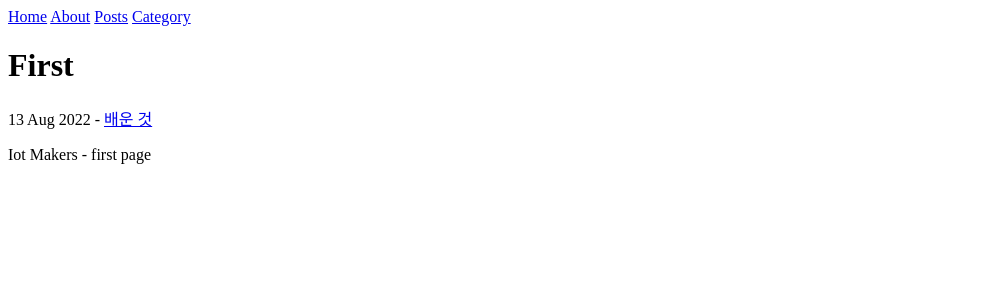
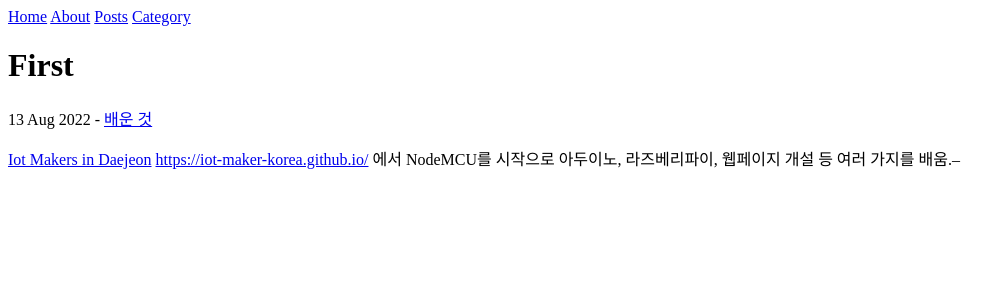
Before and after one commit to imaaan-lab/imaaan-lab.github.io, a Jekyll site: the page built from _posts/2022-08-13-first.md, in a window 1280 px wide. Shown: the top 300 px of the page, without its empty margins (0-1003 px from the left). Built offline with Jekyll 4.4.1, drawn with Linux system fonts in a browser that asks for light colours.

Commit message:
Updateing 2

```diff
--- a/_posts/2022-08-13-first.md
+++ b/_posts/2022-08-13-first.md
@@ -2,4 +2,4 @@
 layout: post
 author: sue
 ---
-Iot Makers - first page
+[Iot Makers in Daejeon](https://iot-maker-korea.github.io/) <https://iot-maker-korea.github.io/> 에서 NodeMCU를 시작으로 아두이노, 라즈베리파이, 웹페이지 개설 등 여러 가지를 배움.--
```
